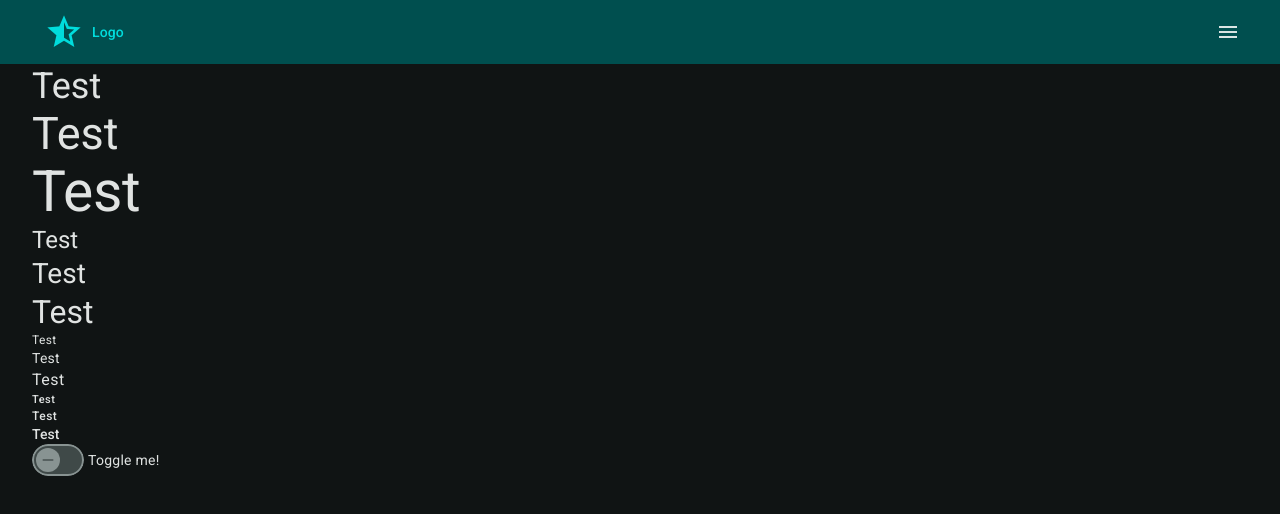
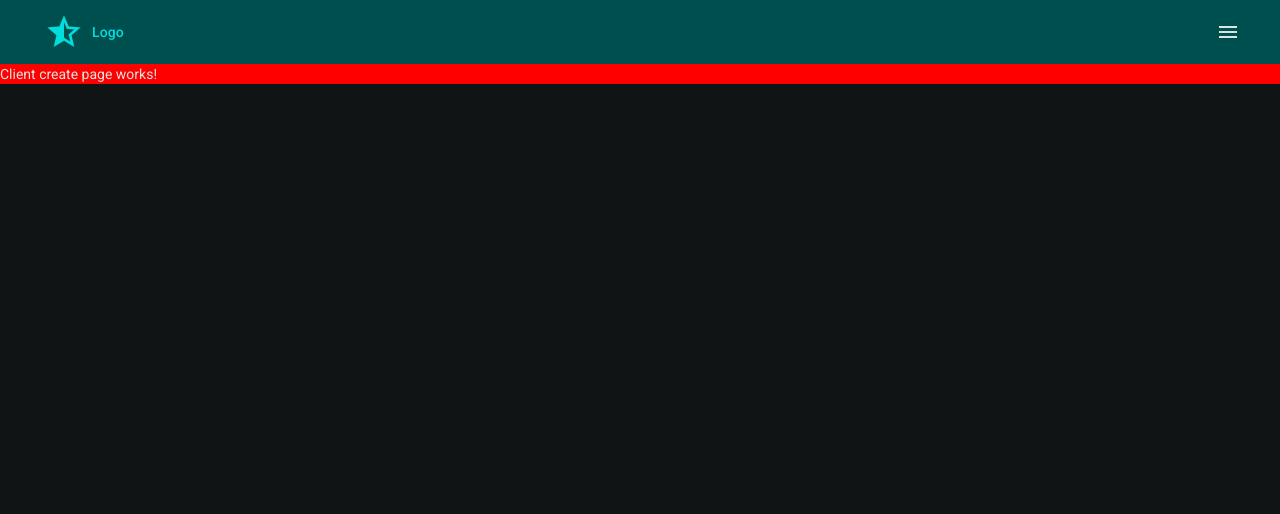
Before and after one commit to mihai3636/ng-getting-started, an Angular app: page /clients/new in a window 1280 px wide. Before the commit this address led to /home. Shown: the top 514 px of the page. Built offline with nearby package versions, Linux system fonts and the light colour scheme; no server answers; sample sign-in values are in the browser's storage.

Commit message:
Add client create page

```diff
--- a/src/app/app.routes.ts
+++ b/src/app/app.routes.ts
@@ -36,6 +36,11 @@ export const routes: Routes = [
     canActivate: [authGuard],
   },
   {
+    path: 'clients/new',
+    loadComponent: () => import('./features/clients/client-create'),
+    canActivate: [authGuard],
+  },
+  {
     path: '**',
     redirectTo: 'login',
   },
--- /dev/null
+++ b/src/app/features/clients/client-create.ts
@@ -0,0 +1,13 @@
+import { Component } from '@angular/core';
+
+@Component({
+  selector: 'app-client-create',
+  imports: [],
+  template: `<p>Client create page works!</p>`,
+  styles: `
+    p {
+      background-color: red;
+    }
+  `,
+})
+export default class ClientCreatePage {}
--- a/src/app/shared/navbar/navbar.ts
+++ b/src/app/shared/navbar/navbar.ts
@@ -35,6 +35,9 @@ import { Auth } from '../../core/auth/auth';
             <li>
               <a matButton routerLink="/">Watchlist</a>
             </li> -->
+            <li>
+              <a matButton routerLink="/clients/new">Add client</a>
+            </li>
             <li>
               <a matButton routerLink="/profile" (click)="menuOpen.set(false)">Profile</a>
             </li>
```
